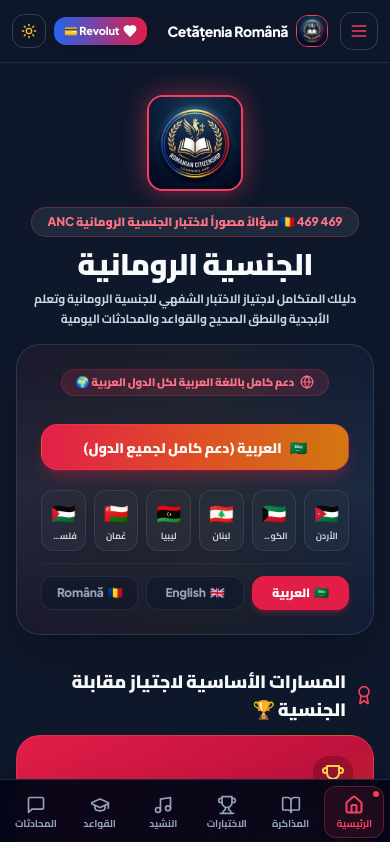
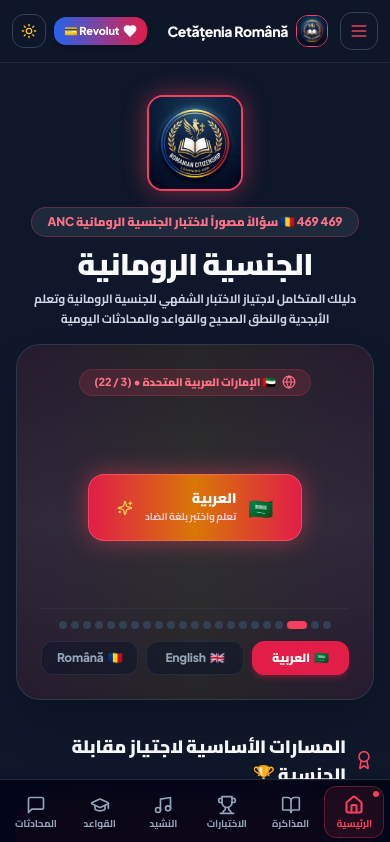
Before and after one commit to mahmoud-mohasseb/romaniancitizenship, a Next.js app: page / in a window 390 px wide. Shown: the top 842 px of the page. Built offline with nearby package versions, Linux system fonts and the light colour scheme.

Commit message:
feat: implement single-flag orbiting spotlight animation ('One flag. One moment. One story.') with 4 Framer Motion trajectories

```diff
--- a/src/components/ArabFlagsConstellation.js
+++ b/src/components/ArabFlagsConstellation.js
@@ -1,65 +1,121 @@
 'use client';
 
-import React, { useState, useEffect } from 'react';
+import React, { useState, useEffect, useRef } from 'react';
 import { motion, AnimatePresence, useReducedMotion } from 'framer-motion';
 import { useLanguage } from '../context/LanguageContext';
 import { useTheme } from '../context/ThemeContext';
-import { Globe, Sparkles } from 'lucide-react';
+import { Sparkles, Globe, Heart } from 'lucide-react';
 
 // All 22 Arab League Member State Flags with native AR & EN names
 const ARAB_COUNTRIES = [
-  { code: 'SA', name_ar: 'السعودية', name_en: 'Saudi Arabia', flag: '🇸🇦' },
-  { code: 'EG', name_ar: 'مصر', name_en: 'Egypt', flag: '🇪🇬' },
-  { code: 'AE', name_ar: 'الإمارات', name_en: 'UAE', flag: '🇦🇪' },
-  { code: 'MA', name_ar: 'المغرب', name_en: 'Morocco', flag: '🇲🇦' },
-  { code: 'DZ', name_ar: 'الجزائر', name_en: 'Algeria', flag: '🇩🇿' },
-  { code: 'IQ', name_ar: 'العراق', name_en: 'Iraq', flag: '🇮🇶' },
-  { code: 'JO', name_ar: 'الأردن', name_en: 'Jordan', flag: '🇯🇴' },
-  { code: 'KW', name_ar: 'الكويت', name_en: 'Kuwait', flag: '🇰🇼' },
-  { code: 'LB', name_ar: 'لبنان', name_en: 'Lebanon', flag: '🇱🇧' },
-  { code: 'LY', name_ar: 'ليبيا', name_en: 'Libya', flag: '🇱🇾' },
-  { code: 'OM', name_ar: 'عُمان', name_en: 'Oman', flag: '🇴🇲' },
-  { code: 'PS', name_ar: 'فلسطين', name_en: 'Palestine', flag: '🇵🇸' },
-  { code: 'QA', name_ar: 'قطر', name_en: 'Qatar', flag: '🇶🇦' },
-  { code: 'SY', name_ar: 'سوريا', name_en: 'Syria', flag: '🇸🇾' },
-  { code: 'TN', name_ar: 'تونس', name_en: 'Tunisia', flag: '🇹🇳' },
-  { code: 'YE', name_ar: 'اليمن', name_en: 'Yemen', flag: '🇾🇪' },
-  { code: 'BH', name_ar: 'البحرين', name_en: 'Bahrain', flag: '🇧🇭' },
-  { code: 'SD', name_ar: 'السودان', name_en: 'Sudan', flag: '🇸🇩' },
-  { code: 'SO', name_ar: 'الصومال', name_en: 'Somalia', flag: '🇸🇴' },
-  { code: 'MR', name_ar: 'موريتانيا', name_en: 'Mauritania', flag: '🇲🇷' },
-  { code: 'DJ', name_ar: 'جيبوتي', name_en: 'Djibouti', flag: '🇩🇯' },
-  { code: 'KM', name_ar: 'جزر القمر', name_en: 'Comoros', flag: '🇰🇲' },
+  { code: 'SA', name_ar: 'المملكة العربية السعودية', name_en: 'Saudi Arabia', flag: '🇸🇦' },
+  { code: 'EG', name_ar: 'جمهورية مصر العربية', name_en: 'Egypt', flag: '🇪🇬' },
+  { code: 'AE', name_ar: 'الإمارات العربية المتحدة', name_en: 'United Arab Emirates', flag: '🇦🇪' },
+  { code: 'MA', name_ar: 'المملكة المغربية', name_en: 'Morocco', flag: '🇲🇦' },
+  { code: 'DZ', name_ar: 'الجمهورية الجزائرية', name_en: 'Algeria', flag: '🇩🇿' },
+  { code: 'IQ', name_ar: 'جمهورية العراق', name_en: 'Iraq', flag: '🇮🇶' },
+  { code: 'JO', name_ar: 'المملكة الأردنية الهاشمية', name_en: 'Jordan', flag: '🇯🇴' },
+  { code: 'KW', name_ar: 'دولة الكويت', name_en: 'Kuwait', flag: '🇰🇼' },
+  { code: 'LB', name_ar: 'الجمهورية اللبنانية', name_en: 'Lebanon', flag: '🇱🇧' },
+  { code: 'LY', name_ar: 'دولة ليبيا', name_en: 'Libya', flag: '🇱🇾' },
+  { code: 'OM', name_ar: 'سلطنة عُمان', name_en: 'Oman', flag: '🇴🇲' },
+  { code: 'PS', name_ar: 'دولة فلسطين', name_en: 'Palestine', flag: '🇵🇸' },
+  { code: 'QA', name_ar: 'دولة قطر', name_en: 'Qatar', flag: '🇶🇦' },
+  { code: 'SY', name_ar: 'الجمهورية العربية السورية', name_en: 'Syria', flag: '🇸🇾' },
+  { code: 'TN', name_ar: 'الجمهورية التونسية', name_en: 'Tunisia', flag: '🇹🇳' },
+  { code: 'YE', name_ar: 'الجمهورية اليمنية', name_en: 'Yemen', flag: '🇾🇪' },
+  { code: 'BH', name_ar: 'مملكة البحرين', name_en: 'Bahrain', flag: '🇧🇭' },
+  { code: 'SD', name_ar: 'جمهورية السودان', name_en: 'Sudan', flag: '🇸🇩' },
+  { code: 'SO', name_ar: 'جمهورية الصومال', name_en: 'Somalia', flag: '🇸🇴' },
+  { code: 'MR', name_ar: 'الجمهورية الإسلامية الموريتانية', name_en: 'Mauritania', flag: '🇲🇷' },
+  { code: 'DJ', name_ar: 'جمهورية جيبوتي', name_en: 'Djibouti', flag: '🇩🇯' },
+  { code: 'KM', name_ar: 'جمهورية جزر القمر', name_en: 'Comoros', flag: '🇰🇲' },
 ];
 
 export default function ArabFlagsConstellation() {
-  const { appLang, setAppLang, strings } = useLanguage();
+  const { appLang, setAppLang } = useLanguage();
   const { theme } = useTheme();
   const isDark = theme === 'dark';
   const shouldReduceMotion = useReducedMotion();
 
-  const [hoveredCountry, setHoveredCountry] = useState(null);
-  const [mobileGroupIndex, setMobileGroupIndex] = useState(0);
+  const [currentIndex, setCurrentIndex] = useState(0);
+  const [isPaused, setIsPaused] = useState(false);
 
-  // Mobile rotation logic: rotate through subsets of flags smoothly
+  // Timer loop: advances to next Arab country flag every 2.2 seconds
   useEffect(() => {
-    if (shouldReduceMotion) return;
+    if (isPaused || shouldReduceMotion) return;
+
     const interval = setInterval(() => {
-      setMobileGroupIndex((prev) => (prev + 1) % Math.ceil(ARAB_COUNTRIES.length / 6));
-    }, 5000);
+      setCurrentIndex((prev) => (prev + 1) % ARAB_COUNTRIES.length);
+    }, 2200);
+
     return () => clearInterval(interval);
-  }, [shouldReduceMotion]);
+  }, [isPaused, shouldReduceMotion]);
 
-  // Trigonometric orbital layout calculation for desktop constellation
-  const getOrbitalPosition = (index, total) => {
-    const angle = (index / total) * 2 * Math.PI - Math.PI / 2;
-    // Elliptical radii for desktop
-    const rx = 180;
-    const ry = 95;
-    const x = Math.cos(angle) * rx;
-    const y = Math.sin(angle) * ry;
-    return { x, y };
+  const activeCountry = ARAB_COUNTRIES[currentIndex];
+
+  // 4 Cinematic Motion Trajectories (orbiting, scale zoom, rotation)
+  const trajectoryType = currentIndex % 4;
+
+  const getMotionVariant = (type) => {
+    switch (type) {
+      case 0:
+        // Top-Right Arc Orbit to Bottom-Left
+        return {
+          initial: { x: 120, y: -90, scale: 0.3, opacity: 0, rotate: 18 },
+          animate: {
+            x: [120, 20, -110],
+            y: [-90, -35, 75],
+            scale: [0.3, 1.45, 0.4],
+            opacity: [0, 1, 0],
+            rotate: [18, -6, -24]
+          },
+          transition: { duration: 2.1, ease: [0.16, 1, 0.3, 1] }
+        };
+      case 1:
+        // Bottom-Left Swoop Orbit to Top-Right
+        return {
+          initial: { x: -130, y: 85, scale: 0.3, opacity: 0, rotate: -22 },
+          animate: {
+            x: [-130, -25, 115],
+            y: [85, 25, -75],
+            scale: [0.3, 1.5, 0.4],
+            opacity: [0, 1, 0],
+            rotate: [-22, 8, 22]
+          },
+          transition: { duration: 2.1, ease: [0.16, 1, 0.3, 1] }
+        };
+      case 2:
+        // Top-Left Curve Orbit to Bottom-Right
+        return {
+          initial: { x: -115, y: -85, scale: 0.3, opacity: 0, rotate: -16 },
+          animate: {
+            x: [-115, 35, 110],
+            y: [-85, 20, 85],
+            scale: [0.3, 1.4, 0.4],
+            opacity: [0, 1, 0],
+            rotate: [-16, 5, 20]
+          },
+          transition: { duration: 2.1, ease: [0.16, 1, 0.3, 1] }
+        };
+      case 3:
+      default:
+        // Direct Center Perspective Zoom Burst
+        return {
+          initial: { x: 0, y: 70, scale: 0.2, opacity: 0, rotate: 0 },
+          animate: {
+            x: [0, 0, 0],
+            y: [70, 0, -70],
+            scale: [0.2, 1.55, 0.3],
+            opacity: [0, 1, 0],
+            rotate: [0, 0, 0]
+          },
+          transition: { duration: 2.1, ease: [0.16, 1, 0.3, 1] }
+        };
+    }
   };
+
+  const currentVariant = getMotionVariant(trajectoryType);
 
   return (
     <div className={`w-full relative rounded-3xl p-6 border shadow-2xl overflow-hidden transition-all backdrop-blur-md ${
@@ -67,144 +123,99 @@ export default function ArabFlagsConstellation() {
         ? 'bg-gradient-to-b from-slate-900/90 via-slate-800/80 to-slate-900/90 border-slate-700/80'
         : 'bg-gradient-to-b from-white via-rose-50/40 to-white border-slate-200'
     }`}>
-      {/* Ambient background glow layer */}
-      <div className="absolute inset-0 bg-gradient-to-r from-rose-500/5 via-amber-500/5 to-blue-500/5 pointer-events-none" />
+      {/* Ambient Radial Background Glow */}
+      <div className="absolute inset-0 bg-gradient-to-r from-rose-500/10 via-amber-500/10 to-rose-500/10 pointer-events-none" />
 
-      {/* Header Label */}
-      <div className="text-center space-y-1 relative z-10 mb-4">
+      {/* Top Header Badge */}
+      <div className="text-center relative z-10 mb-3">
         <span className="inline-flex items-center gap-1.5 px-3.5 py-1 rounded-full text-[11px] font-black bg-rose-500/15 text-rose-400 border border-rose-500/20">
           <Globe className="w-3.5 h-3.5 text-rose-400" />
-          <span>{appLang === 'ar' ? 'دعم كامل باللغة العربية لكل الدول العربية 🌍' : 'Full Arabic Support Across the Arab World 🌍'}</span>
+          <span>{activeCountry.flag} {activeCountry.name_ar} • ({currentIndex + 1} / 22)</span>
         </span>
       </div>
 
-      {/* DESKTOP & TABLET CONSTELLATION VIEW (Hidden on small mobile screens) */}
-      <div className="hidden sm:flex relative min-h-[260px] items-center justify-center py-6 z-10">
-        {/* Central Arabic Language Centerpiece Button */}
+      {/* CINEMATIC SINGLE-FLAG SPOTLIGHT ORBITER */}
+      <div className="relative min-h-[200px] flex items-center justify-center py-4 z-10">
+        {/* Central Anchor: Arabic Language Button */}
         <motion.div
-          initial={{ scale: 0.8, opacity: 0 }}
-          animate={{ scale: 1, opacity: 1 }}
-          transition={{ duration: 0.6, cubicBezier: [0.16, 1, 0.3, 1] }}
-          className="relative z-20 text-center"
+          className="relative z-20 text-center cursor-pointer"
+          whileHover={{ scale: 1.05 }}
+          whileTap={{ scale: 0.95 }}
+          onClick={() => setAppLang('ar')}
         >
-          <button
-            onClick={() => setAppLang('ar')}
-            className={`px-6 py-3.5 rounded-2xl font-black text-sm sm:text-base flex items-center gap-2.5 shadow-xl transition-all border ${
-              appLang === 'ar'
-                ? 'bg-gradient-to-r from-rose-600 via-amber-600 to-rose-600 text-white border-rose-400/50 shadow-rose-600/30 scale-105 animate-pulse-glow'
-                : isDark ? 'bg-slate-800 text-slate-300 border-slate-700 hover:bg-slate-700' : 'bg-white text-slate-800 border-slate-300 shadow-md hover:bg-slate-100'
-            }`}
-          >
-            <span className="text-lg">🇸🇦</span>
-            <span>العربية</span>
-            <Sparkles className="w-4 h-4 text-amber-300 animate-spin-slow" />
-          </button>
+          <div className={`px-7 py-3.5 rounded-2xl font-black text-sm sm:text-base flex items-center gap-3 shadow-2xl border transition-all ${
+            appLang === 'ar'
+              ? 'bg-gradient-to-r from-rose-600 via-amber-600 to-rose-600 text-white border-rose-400/50 shadow-rose-600/40 animate-pulse-glow'
+              : isDark ? 'bg-slate-800 text-slate-200 border-slate-700 hover:bg-slate-700' : 'bg-white text-slate-800 border-slate-300 shadow-md hover:bg-slate-100'
+          }`}>
+            <span className="text-xl">🇸🇦</span>
+            <div className="text-right">
+              <span className="block leading-tight font-black">العربية</span>
+              <span className="text-[10px] text-rose-200 font-bold block">تعلم واختبر بلغة الضاد</span>
+            </div>
+            <Sparkles className="w-4 h-4 text-amber-300 animate-spin-slow shrink-0" />
+          </div>
         </motion.div>
 
-        {/* Floating Constellation Flags Array */}
-        {ARAB_COUNTRIES.map((country, idx) => {
-          const { x, y } = getOrbitalPosition(idx, ARAB_COUNTRIES.length);
-          const isHovered = hoveredCountry?.code === country.code;
+        {/* Dynamic Single-Flag Orbiting Spotlight */}
+        {!shouldReduceMotion && (
+          <AnimatePresence mode="wait">
+            <motion.div
+              key={activeCountry.code}
+              initial={currentVariant.initial}
+              animate={currentVariant.animate}
+              exit={{ opacity: 0, scale: 0.2 }}
+              transition={currentVariant.transition}
+              onMouseEnter={() => setIsPaused(true)}
+              onMouseLeave={() => setIsPaused(false)}
+              onClick={() => setAppLang('ar')}
+              className="absolute z-30 cursor-pointer pointer-events-auto"
+            >
+              <div className={`px-4 py-2 rounded-2xl border shadow-2xl backdrop-blur-md flex items-center gap-2.5 transition-all group ${
+                isDark
+                  ? 'bg-slate-900/95 border-rose-500/60 shadow-rose-500/20 text-white'
+                  : 'bg-white/95 border-rose-500/60 shadow-rose-500/20 text-slate-900'
+              }`}>
+                <span className="text-2xl sm:text-3xl drop-shadow-md">{activeCountry.flag}</span>
+                <div className="text-right">
+                  <span className="block text-xs sm:text-sm font-black text-rose-400 leading-tight">
+                    {activeCountry.name_ar}
+                  </span>
+                  <span className="text-[10px] text-slate-400 font-bold block leading-tight">
+                    {activeCountry.name_en}
+                  </span>
+                </div>
+              </div>
+            </motion.div>
+          </AnimatePresence>
+        )}
 
-          // Varied unique animation duration & offset for dynamic micro-floating
-          const floatDuration = 4.5 + (idx % 5) * 0.6;
-          const floatDelay = (idx % 7) * 0.15;
-          const entranceDelay = 0.2 + idx * 0.04;
-
-          return (
-            <motion.div
-              key={country.code}
-              initial={{ opacity: 0, scale: 0.5, x: 0, y: 0 }}
-              animate={{
-                opacity: 1,
-                scale: 1,
-                x: shouldReduceMotion ? x : [x - 3, x + 3, x - 3],
-                y: shouldReduceMotion ? y : [y - 4, y + 4, y - 4],
-                rotate: shouldReduceMotion ? 0 : [-2, 2, -2]
-              }}
-              transition={{
-                opacity: { duration: 0.5, delay: entranceDelay },
-                scale: { duration: 0.5, delay: entranceDelay },
-                x: { duration: floatDuration, repeat: Infinity, ease: 'easeInOut', delay: floatDelay },
-                y: { duration: floatDuration + 0.5, repeat: Infinity, ease: 'easeInOut', delay: floatDelay },
-                rotate: { duration: floatDuration + 1, repeat: Infinity, ease: 'easeInOut', delay: floatDelay }
-              }}
-              whileHover={{ scale: 1.25, zIndex: 30 }}
-              onHoverStart={() => setHoveredCountry(country)}
-              onHoverEnd={() => setHoveredCountry(null)}
-              className="absolute cursor-pointer group"
-              style={{
-                left: `calc(50% + ${x}px - 20px)`,
-                top: `calc(50% + ${y}px - 20px)`,
-              }}
-            >
-              <div className={`w-10 h-10 rounded-2xl flex items-center justify-center text-xl shadow-lg border backdrop-blur-md transition-all ${
-                isDark
-                  ? 'bg-slate-800/90 border-slate-700/80 hover:border-rose-500/80 shadow-slate-950/50'
-                  : 'bg-white/90 border-slate-200/80 hover:border-rose-500/80 shadow-slate-300/40'
-              }`}>
-                <span>{country.flag}</span>
-              </div>
-
-              {/* Interactive Tooltip showing Country Name */}
-              <AnimatePresence>
-                {isHovered && (
-                  <motion.div
-                    initial={{ opacity: 0, y: 8, scale: 0.9 }}
-                    animate={{ opacity: 1, y: 0, scale: 1 }}
-                    exit={{ opacity: 0, y: 5, scale: 0.9 }}
-                    transition={{ duration: 0.15 }}
-                    className={`absolute bottom-12 left-1/2 -translate-x-1/2 px-2.5 py-1 rounded-xl text-[11px] font-black whitespace-nowrap shadow-xl border z-40 pointer-events-none ${
-                      isDark ? 'bg-slate-900 text-white border-rose-500/40' : 'bg-slate-900 text-white border-rose-500/40'
-                    }`}
-                  >
-                    <span>{country.flag} {country.name_ar}</span>
-                    <span className="text-[9px] opacity-75 block text-center">({country.name_en})</span>
-                  </motion.div>
-                )}
-              </AnimatePresence>
-            </motion.div>
-          );
-        })}
+        {/* Reduced Motion Static Fallback */}
+        {shouldReduceMotion && (
+          <div className="absolute top-2 right-4 text-2xl">
+            {activeCountry.flag}
+          </div>
+        )}
       </div>
 
-      {/* MOBILE COMPACT ROTATING CAROUSEL VIEW */}
-      <div className="flex sm:hidden flex-col items-center space-y-4 py-3 z-10">
-        {/* Central Arabic Language Centerpiece Button */}
-        <button
-          onClick={() => setAppLang('ar')}
-          className={`w-full py-3 rounded-2xl font-black text-sm flex items-center justify-center gap-2 shadow-lg border transition-all ${
-            appLang === 'ar'
-              ? 'bg-gradient-to-r from-rose-600 to-amber-600 text-white border-rose-500/40 shadow-rose-600/30'
-              : isDark ? 'bg-slate-800 text-slate-300 border-slate-700' : 'bg-white text-slate-800 border-slate-200'
-          }`}
-        >
-          <span>🇸🇦</span>
-          <span>العربية (دعم كامل لجميع الدول)</span>
-        </button>
-
-        {/* Mobile Rotating Flag Grid Subset */}
-        <div className="grid grid-cols-6 gap-2 w-full pt-1">
-          {ARAB_COUNTRIES.slice(mobileGroupIndex * 6, mobileGroupIndex * 6 + 6).map((country, idx) => (
-            <motion.div
-              key={country.code}
-              initial={{ opacity: 0, scale: 0.8 }}
-              animate={{ opacity: 1, scale: 1 }}
-              transition={{ duration: 0.4, delay: idx * 0.05 }}
-              onClick={() => setAppLang('ar')}
-              className={`p-2 rounded-xl border flex flex-col items-center justify-center shadow-md transition-all cursor-pointer ${
-                isDark ? 'bg-slate-800/90 border-slate-700/80' : 'bg-white border-slate-200'
-              }`}
-            >
-              <span className="text-xl">{country.flag}</span>
-              <span className="text-[9px] font-bold text-theme-sub truncate w-full text-center mt-0.5">{country.name_ar}</span>
-            </motion.div>
-          ))}
-        </div>
+      {/* Progress Dots Indicator bar for all 22 Arab countries */}
+      <div className="flex items-center justify-center gap-1 pt-3 border-t border-slate-700/40 relative z-10 overflow-x-auto no-scrollbar">
+        {ARAB_COUNTRIES.map((c, i) => (
+          <button
+            key={c.code}
+            onClick={() => setCurrentIndex(i)}
+            title={`${c.flag} ${c.name_ar}`}
+            className={`w-2 h-2 rounded-full transition-all ${
+              i === currentIndex
+                ? 'bg-rose-500 w-5 shadow-md shadow-rose-500/40'
+                : isDark ? 'bg-slate-700 hover:bg-slate-600' : 'bg-slate-300 hover:bg-slate-400'
+            }`}
+          />
+        ))}
       </div>
 
-      {/* All 3 Language Buttons Selector Bar */}
-      <div className="grid grid-cols-3 gap-2 pt-3 border-t border-slate-700/40 relative z-10">
+      {/* 3 Language Quick Selector Bar */}
+      <div className="grid grid-cols-3 gap-2 pt-3 relative z-10">
         <button
           onClick={() => setAppLang('ar')}
           className={`py-2 px-2 rounded-xl text-xs font-black transition-all border flex items-center justify-center gap-1 ${
```
